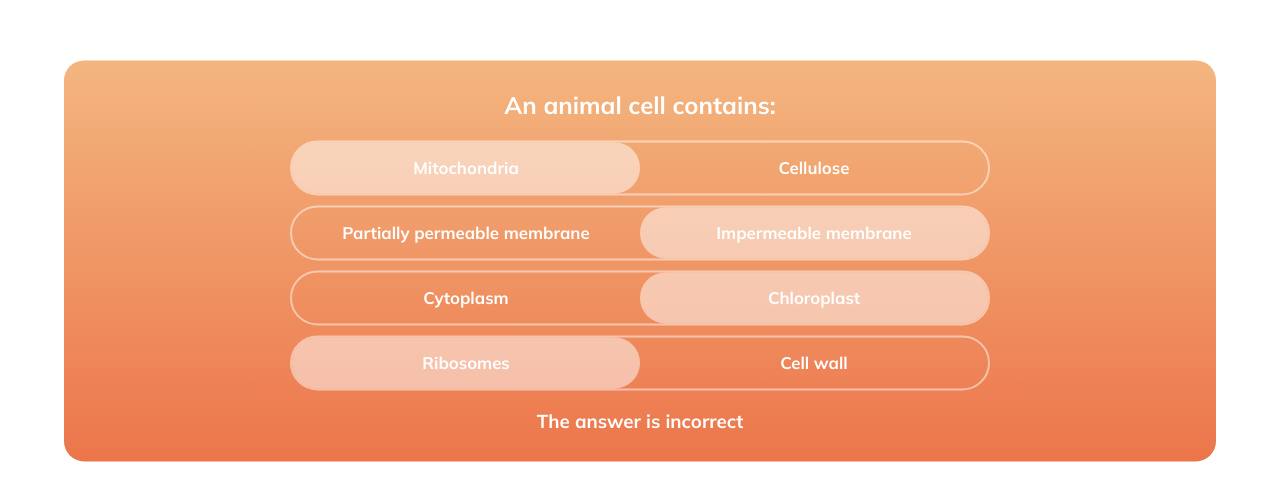
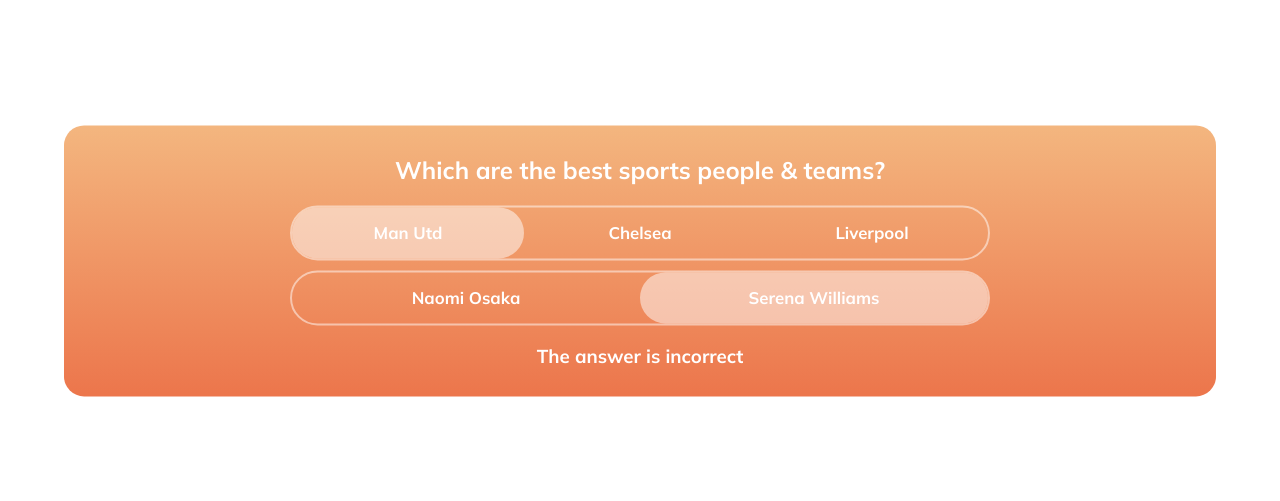
Before and after one commit to Dylllllan/seneca-frontend-task, a React (Create React App) app: page / in a window 1280 px wide. Shown: the part 139-640 px from the top of the page. Built offline with nearby package versions, Linux system fonts and the light colour scheme.

Commit message:
Support answers with three options
The solution was designed for this but this now works for sure!

```diff
--- a/src/App.tsx
+++ b/src/App.tsx
@@ -3,11 +3,12 @@ import { QUESTIONS } from "./const";
 import ToggleQuestion from "./components/ToggleQuestion";
 
 function App() {
-    const question = QUESTIONS[0];
+    const index = 1;
+    const question = QUESTIONS[index];
 
     return (
         <div className="App">
-            <ToggleQuestion question={question.question} answers={question.answers} />
+            <ToggleQuestion key={index} question={question.question} answers={question.answers} />
         </div>
     );
 }
--- a/src/const.ts
+++ b/src/const.ts
@@ -1,6 +1,33 @@
 import { Question, RGBColor } from "./types";
 
 export const QUESTIONS: Question[] = [
+    /*
+    Q. "What are the ideal conditions inside an office?" A. (good pay, bad pay) (lot of
+    meetings, less meetings), (free coffee, expensive coffee), (bear in office, dog in
+    office).
+    */
+    {
+        question: "What are the ideal conditions inside an office?",
+        answers: [
+            { options: ["good pay", "bad pay"], correct: "good pay" },
+            { options: ["lot of meetings", "less meetings"], correct: "less meetings" },
+            { options: ["free coffee", "expensive coffee"], correct: "free coffee" },
+            { options: ["bear in office", "dog in office"], correct: "dog in office" }
+        ]
+    },
+
+    /*
+    Q. "Which are the best sports people & teams?"
+    A. (Liverpool, Chelsea, Man Utd), (Serena Williams, Naomi Osaka)
+    */
+    {
+        question: "Which are the best sports people & teams?",
+        answers: [
+            { options: ["Liverpool", "Chelsea", "Man Utd"], correct: "Liverpool" },
+            { options: ["Serena Williams", "Naomi Osaka"], correct: "Serena Williams" }
+        ]
+    },
+
     {
         question: "An animal cell contains:",
         answers: [
@@ -13,19 +40,19 @@ export const QUESTIONS: Question[] = [
 ];
 
 // background: linear-gradient(180deg, #76E0C2 0%, #59CADA 100%);
-export const CORRECT_BACKGROUND_GRADIENT : RGBColor[] = [
+export const CORRECT_BACKGROUND_GRADIENT: RGBColor[] = [
     { r: 118, g: 224, b: 194 },
     { r: 89, g: 202, b: 218 }
 ];
 
 // background: linear-gradient(180deg, #F1B496 0%, #EA806A 100%);
-export const INCORRECT_BACKGROUND_GRADIENT : RGBColor[] = [
+export const INCORRECT_BACKGROUND_GRADIENT: RGBColor[] = [
     { r: 241, g: 180, b: 150 },
     { r: 234, g: 128, b: 106 }
 ];
 
 // background: linear-gradient(180deg, #F6B868 0%, #EE6B2D 100%);
-export const PARTIALLY_CORRECT_BACKGROUND_GRADIENT : RGBColor[] = [
+export const PARTIALLY_CORRECT_BACKGROUND_GRADIENT: RGBColor[] = [
     { r: 246, g: 184, b: 104 },
     { r: 238, g: 107, b: 45 }
 ];
```
